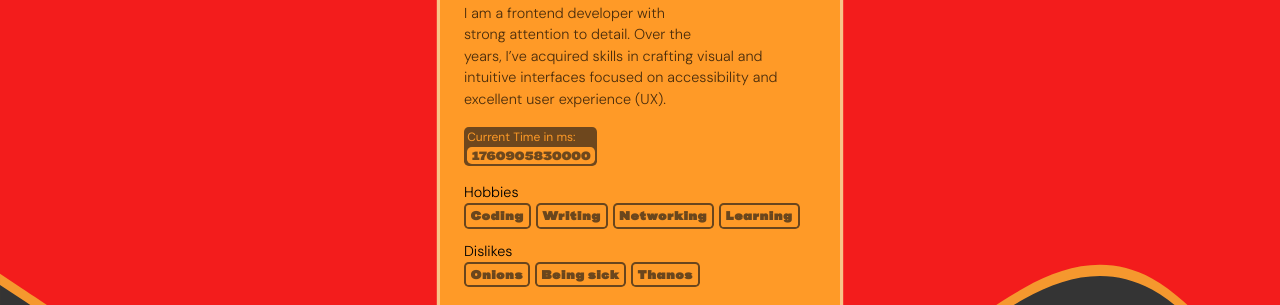
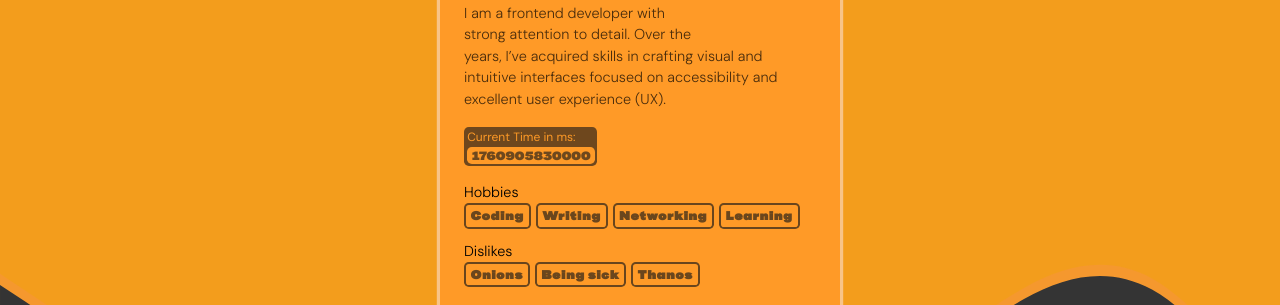
Before and after one commit to Davemafy/hng13-fe-card, a plain HTML site: page index.html in a window 1280 px wide. Shown: the part 288-593 px from the top of the page. Drawn offline with Linux system fonts and the light colour scheme.

Commit message:
Redesign gradient look

```diff
--- a/style.css
+++ b/style.css
@@ -33,7 +33,7 @@ body {
   justify-content: center;
   align-items: center;
   line-height: 1.5;
-  background-color: #f31c1c;
+  background-color: #f39d1c;
   /* opacity: 0; */
 }
 
```
